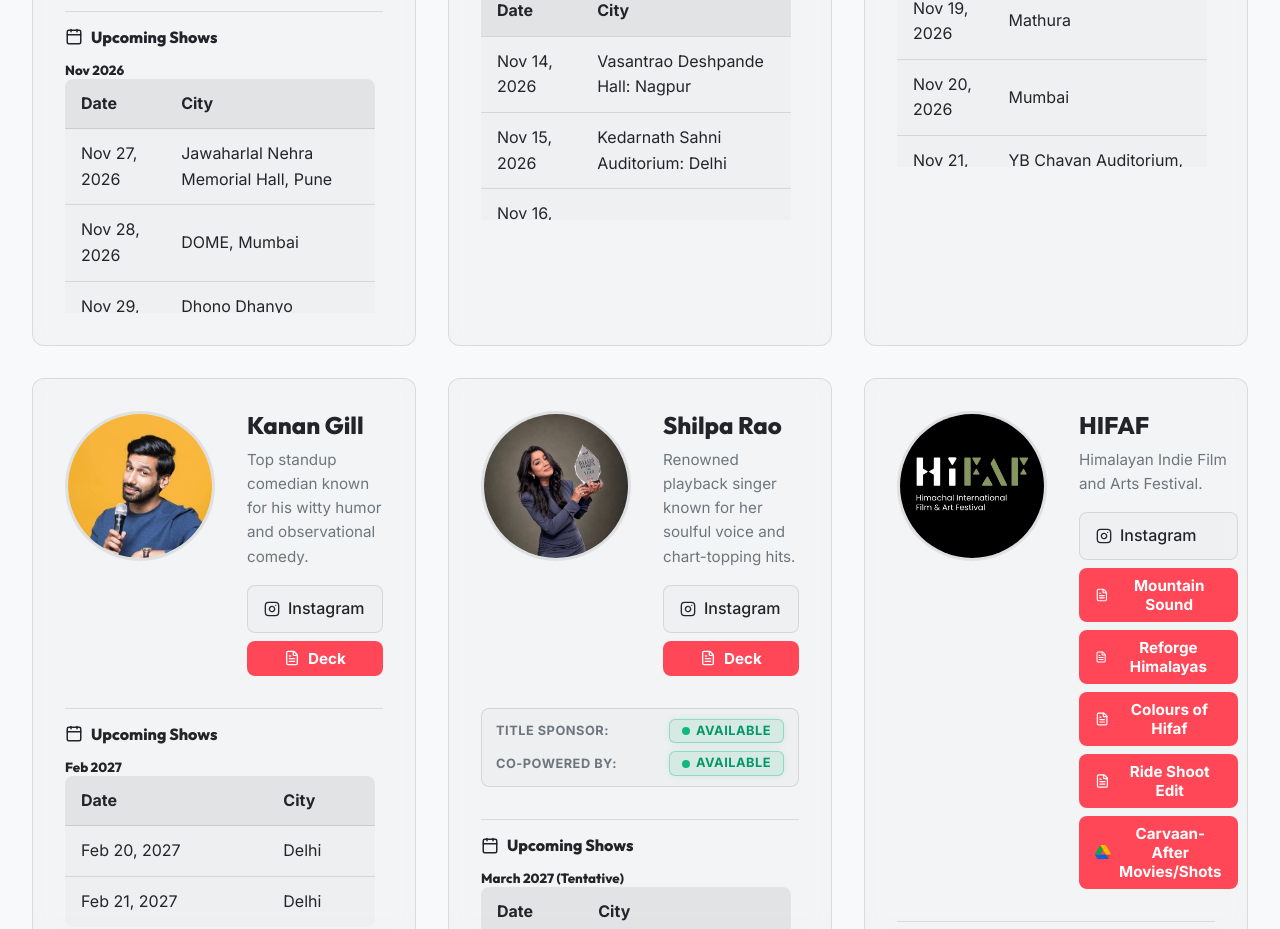
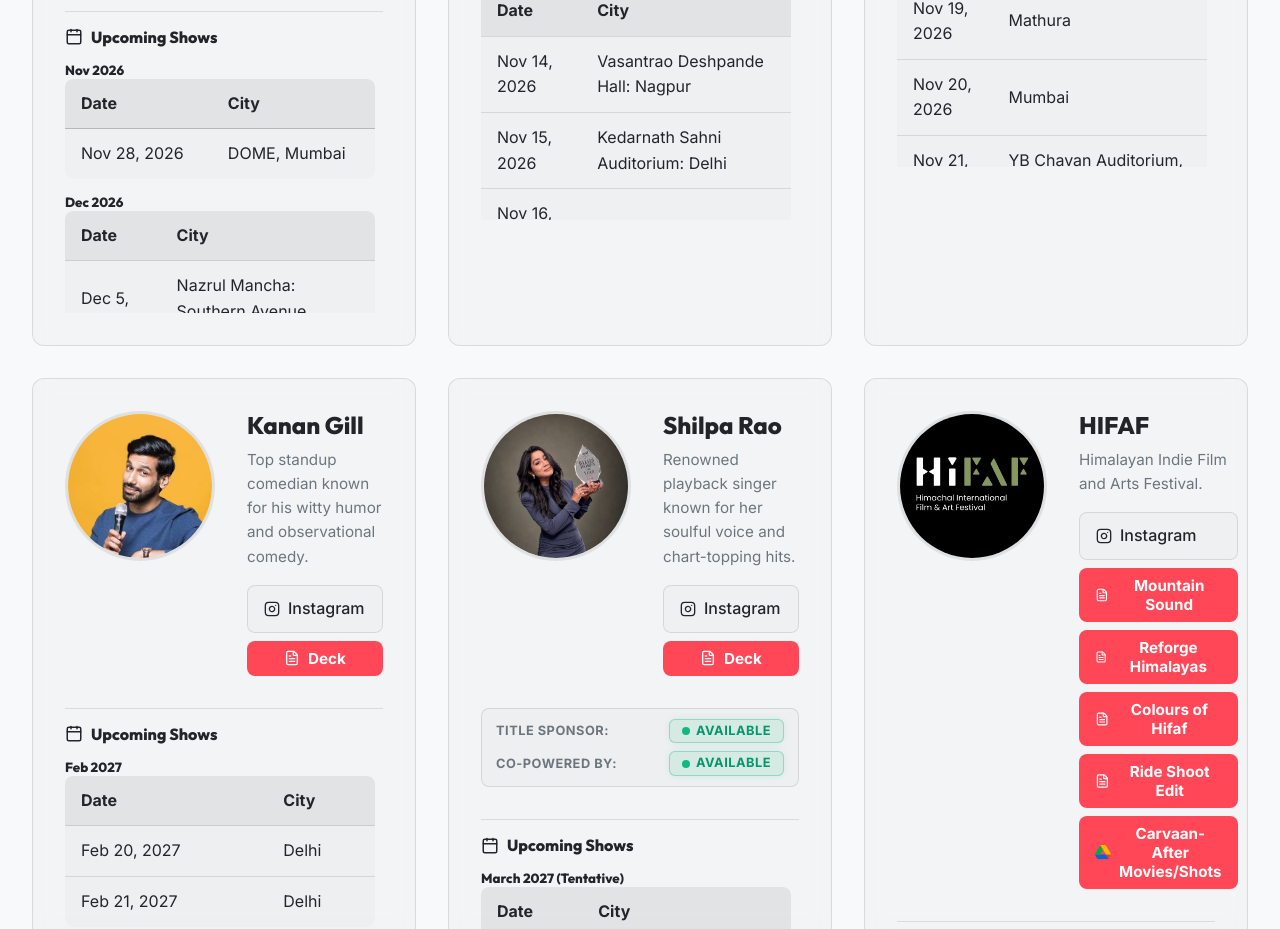
Before and after one commit to radheyyyyy/Oriole-Entertainment, a React (Vite) app: page / in a window 1280 px wide. Shown: the part 1720-2649 px from the top of the page. Built offline with nearby package versions, Linux system fonts and the light colour scheme.

Commit message:
bassi calender updated

```diff
--- a/src/components/ArtistList.jsx
+++ b/src/components/ArtistList.jsx
@@ -222,11 +222,7 @@ const ArtistList = () => {
         description: "Master of relatable anecdotes and storytelling.",
         shows: [
 
-
-
-      "Nov 27, 2026 - Jawaharlal Nehra Memorial Hall, Pune ",
       "Nov 28, 2026 - DOME, Mumbai",
-      "Nov 29, 2026 - Dhono Dhanyo Auditorium, Kolkata",
       "Dec 5, 2026 - Nazrul Mancha: Southern Avenue, Kolkata",
       "Dec 12, 2026 - Jawaharlal Nehra Memorial Hall, Pune",
       "Dec 19, 2026 - KD Jadhav Indoor Hall, New Delhi",
--- a/src/components/UpcomingTours.jsx
+++ b/src/components/UpcomingTours.jsx
@@ -215,9 +215,8 @@ const rawArtistsData = [
     description: "Master of relatable anecdotes and storytelling.",
     shows: [
 
-      "Nov 27, 2026 - Jawaharlal Nehra Memorial Hall, Pune ",
+
       "Nov 28, 2026 - DOME, Mumbai",
-      "Nov 29, 2026 - Dhono Dhanyo Auditorium, Kolkata",
       "Dec 5, 2026 - Nazrul Mancha: Southern Avenue, Kolkata",
       "Dec 12, 2026 - Jawaharlal Nehra Memorial Hall, Pune",
       "Dec 19, 2026 - KD Jadhav Indoor Hall, New Delhi",
```
